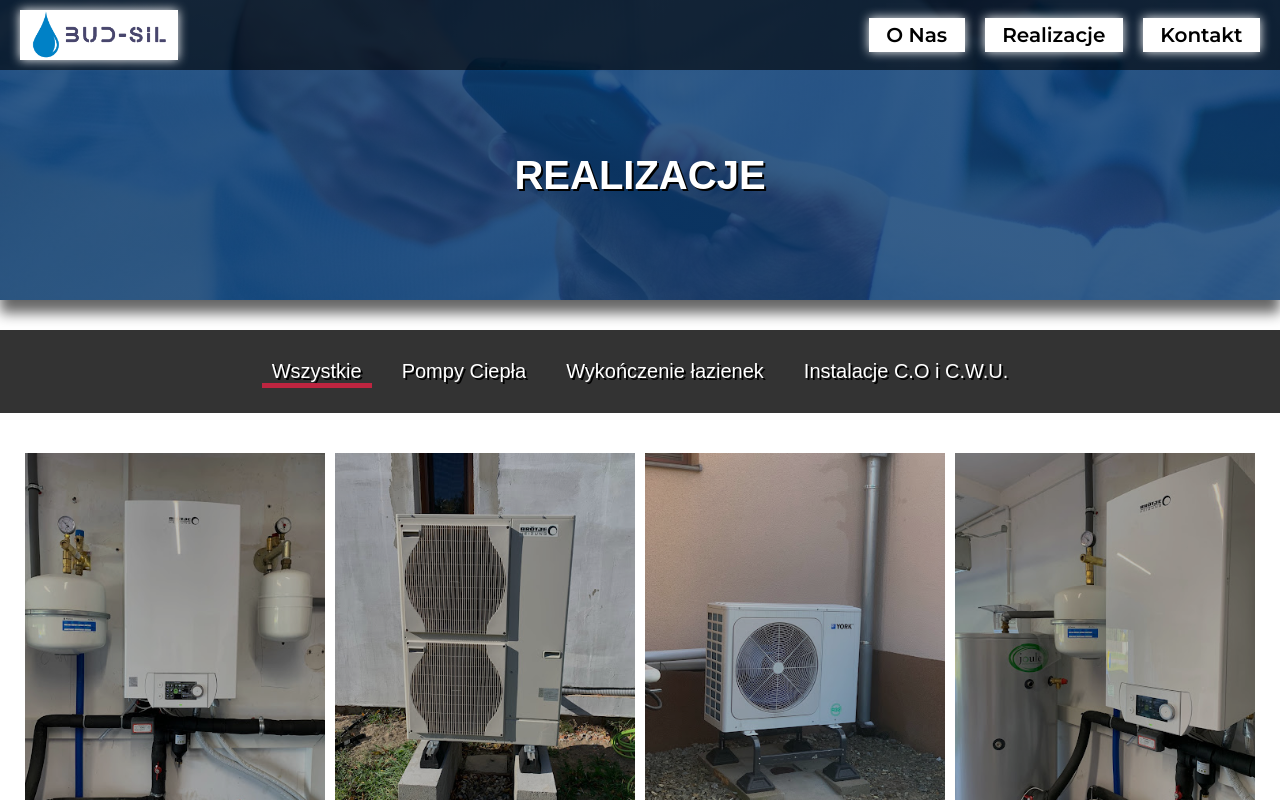
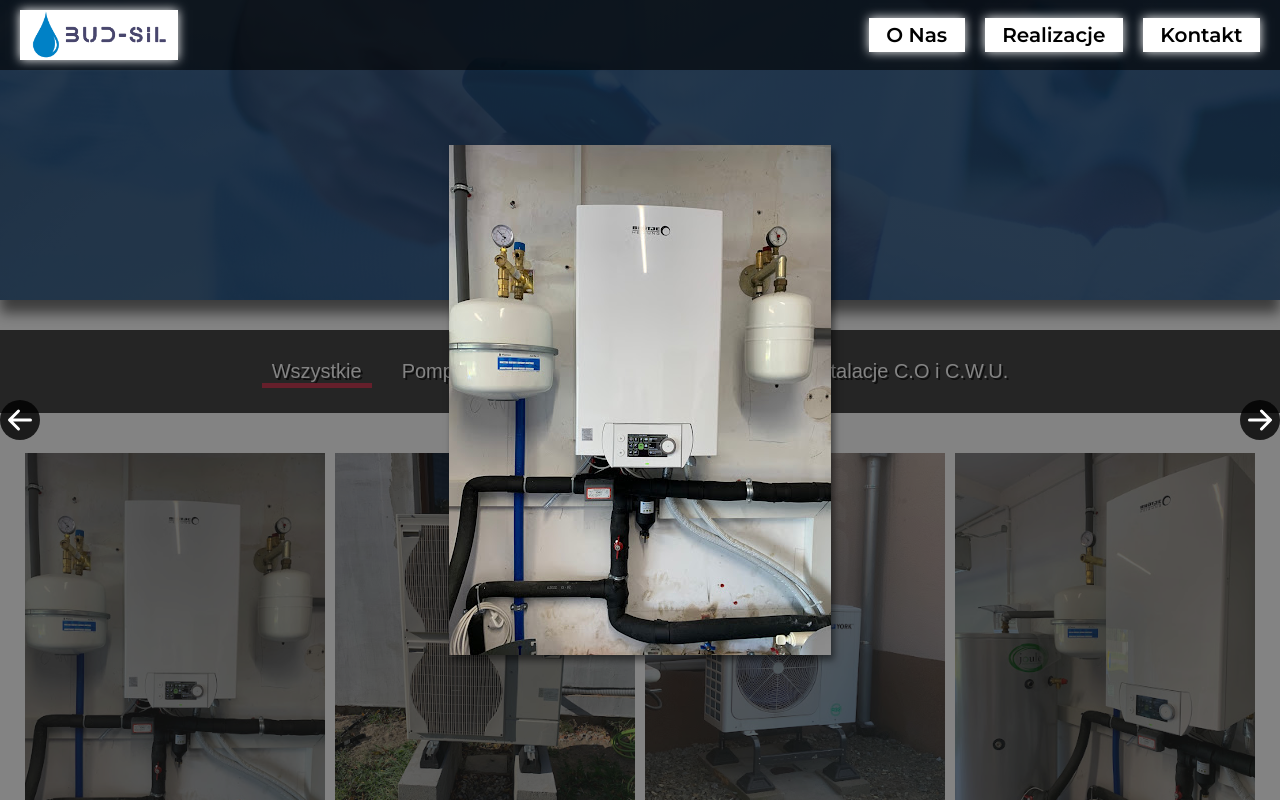
Before and after one commit to Kaczmarczykk97/Bud-Sil, a React (Create React App) app: page /realizacje in a window 1280 px wide. Both pictures are taken after a click on the picture 175 px from the left and 654 px from the top of the page. Shown: the top 800 px of the page. Built offline with nearby package versions, Linux system fonts and the light colour scheme; a web font is replaced by a local one.

Commit message:
add Modal & slider gallery

```diff
--- /dev/null
+++ b/src/Components/ModalGallery/ModalGallery.js
@@ -0,0 +1,76 @@
+import React from "react";
+
+import classes from "./ModalGallery.module.css";
+
+const ModalGallery = ({
+  clickedImg,
+  setClickedImg,
+  handelRotationRight,
+  handelRotationLeft,
+}) => {
+  const handleClick = (e) => {
+    const hasDataDismiss = e.target.dataset.dismiss !== undefined;
+    if (hasDataDismiss) {
+      setClickedImg(null);
+    }
+  };
+
+  return (
+    <>
+      <div
+        className={`${classes["overlay"]} ${classes["dismiss"]}`}
+        data-dismiss="dismiss"
+        onClick={handleClick}
+      >
+        <img src={clickedImg} alt="bigger pic" />
+        <span
+          className={classes["dismiss"]}
+          onClick={handleClick}
+          data-dismiss="dismiss"
+        >
+          X
+        </span>
+        <div
+          onClick={handelRotationLeft}
+          className={classes["overlay-arrows_left"]}
+        >
+          <div>
+            <svg
+              xmlns="http://www.w3.org/2000/svg"
+              className={classes["h-5 w-5"]}
+              viewBox="0 0 20 20"
+              fill="currentColor"
+            >
+              <path
+                fillRule="evenodd"
+                d="M9.707 16.707a1 1 0 01-1.414 0l-6-6a1 1 0 010-1.414l6-6a1 1 0 011.414 1.414L5.414 9H17a1 1 0 110 2H5.414l4.293 4.293a1 1 0 010 1.414z"
+                clipRule="evenodd"
+              />
+            </svg>
+          </div>
+        </div>
+        <div
+          onClick={handelRotationRight}
+          className={classes["overlay-arrows_right"]}
+        >
+          <div>
+            <svg
+              xmlns="http://www.w3.org/2000/svg"
+              className={classes["h-5 w-5"]}
+              viewBox="0 0 20 20"
+              fill="currentColor"
+            >
+              <path
+                fillRule="evenodd"
+                d="M10.293 3.293a1 1 0 011.414 0l6 6a1 1 0 010 1.414l-6 6a1 1 0 01-1.414-1.414L14.586 11H3a1 1 0 110-2h11.586l-4.293-4.293a1 1 0 010-1.414z"
+                clipRule="evenodd"
+              />
+            </svg>
+          </div>
+        </div>
+      </div>
+    </>
+  );
+};
+
+export default ModalGallery;
--- /dev/null
+++ b/src/Components/ModalGallery/ModalGallery.module.css
@@ -0,0 +1,64 @@
+.overlay {
+  position: fixed;
+  top: 0;
+  left: 0;
+  right: 0;
+  width: 100%;
+  height: 100%;
+  background: rgba(27, 27, 27, 0.541);
+  display: flex;
+  align-items: center;
+  cursor: pointer;
+}
+.overlay img {
+  display: block;
+  max-width: 60%;
+  max-height: 80%;
+  margin: 60px auto;
+  box-shadow: 3px 5px 7px rgba(0, 0, 0, 0.5);
+}
+.overlay > span {
+  position: absolute;
+  top: 20px;
+  right: 20px;
+  font-size: 30px;
+  color: #ffffff;
+  z-index: 999;
+  cursor: pointer;
+}
+.overlay-arrows_left {
+  display: flex;
+  background-color: rgb(0, 0, 0, 0.8);
+  justify-content: space-between;
+  position: absolute;
+  top: 50%;
+  width: 40px;
+  height: 40px;
+  border-radius: 50%;
+  left: 0;
+  z-index: 999;
+}
+
+.overlay-arrows_left svg,
+.overlay-arrows_right svg {
+  position: absolute;
+  top: 50%;
+  left: 50%;
+  transform: translate(-50%, -50%);
+  width: 30px;
+  height: 30px;
+  color: #fff;
+}
+
+.overlay-arrows_right {
+  display: flex;
+  background-color: rgb(0, 0, 0, 0.8);
+  justify-content: space-between;
+  position: absolute;
+  border-radius: 50%;
+  right: 0;
+  width: 40px;
+  height: 40px;
+  top: 50%;
+  z-index: 999;
+}
--- a/src/Components/RealizationsPage/RealizationsPage.js
+++ b/src/Components/RealizationsPage/RealizationsPage.js
@@ -4,6 +4,8 @@ import { useState } from "react";
 import classes from "./RealizationsPage.module.css";
 
 import gallery_imgs from "../Imgs/gallery/gallery-imgs";
+
+import ModalGallery from "../ModalGallery/ModalGallery";
 
 function RealizationsPage() {
   const [filteredGallery, setFilteredGallery] = useState(gallery_imgs);
@@ -12,6 +14,9 @@ function RealizationsPage() {
   const [heatPumpBtnActive, setHeatPumpBtnActive] = useState(false);
   const [bathroomBtnActive, setBathroomBtnActive] = useState(false);
   const [coCwuBtnActive, setCoCwuBtnActive] = useState(false);
+
+  const [clickedImg, setClickedImg] = useState(null);
+  const [currentIndex, setCurrentIndex] = useState(null);
 
   function filterGalleryByCategoryHandler(e) {
     if (
@@ -64,6 +69,46 @@ function RealizationsPage() {
     }
   }
 
+  const handleClick = (item, index) => {
+    setCurrentIndex(index);
+    setClickedImg(item.img);
+  };
+
+  const handelRotationRight = () => {
+    const totalLength = filteredGallery.length;
+    console.log(totalLength);
+    if (currentIndex + 1 >= totalLength) {
+      setCurrentIndex(0);
+      const newUrl = filteredGallery[0].img;
+      setClickedImg(newUrl);
+      return;
+    }
+    const newIndex = currentIndex + 1;
+    const newUrl = filteredGallery.filter((item) => {
+      return filteredGallery.indexOf(item) === newIndex;
+    });
+    const newItem = newUrl[0].img;
+    setClickedImg(newItem);
+    setCurrentIndex(newIndex);
+  };
+
+  const handelRotationLeft = () => {
+    const totalLength = filteredGallery.length;
+    if (currentIndex === 0) {
+      setCurrentIndex(totalLength - 1);
+      const newUrl = filteredGallery[totalLength - 1].img;
+      setClickedImg(newUrl);
+      return;
+    }
+    const newIndex = currentIndex - 1;
+    const newUrl = filteredGallery.filter((item) => {
+      return filteredGallery.indexOf(item) === newIndex;
+    });
+    const newItem = newUrl[0].img;
+    setClickedImg(newItem);
+    setCurrentIndex(newIndex);
+  };
+
   return (
     <div className={classes["realizationPageWrapper"]}>
       <div className={classes["banner"]}>
@@ -113,11 +158,23 @@ function RealizationsPage() {
         {filteredGallery.map((img, i) => {
           return (
             <div className={classes["galleryImg-container"]} key={i}>
-              <img src={img.img} alt={img.category} />
+              <img
+                src={img.img}
+                alt={img.category}
+                onClick={() => handleClick(img, i)}
+              />
             </div>
           );
         })}
       </div>
+      {clickedImg && (
+        <ModalGallery
+          clickedImg={clickedImg}
+          handelRotationRight={handelRotationRight}
+          setClickedImg={setClickedImg}
+          handelRotationLeft={handelRotationLeft}
+        />
+      )}
     </div>
   );
 }
```
